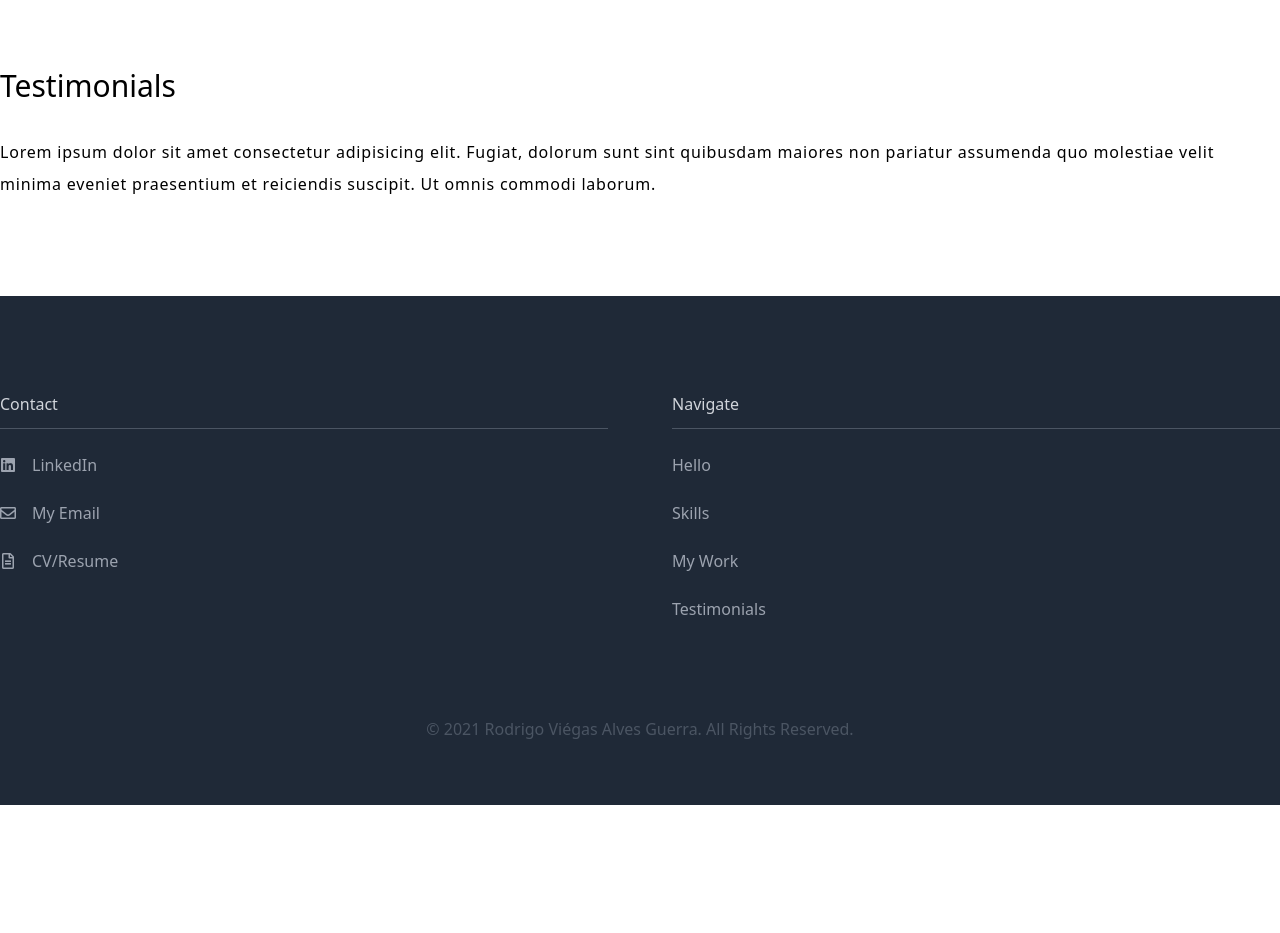
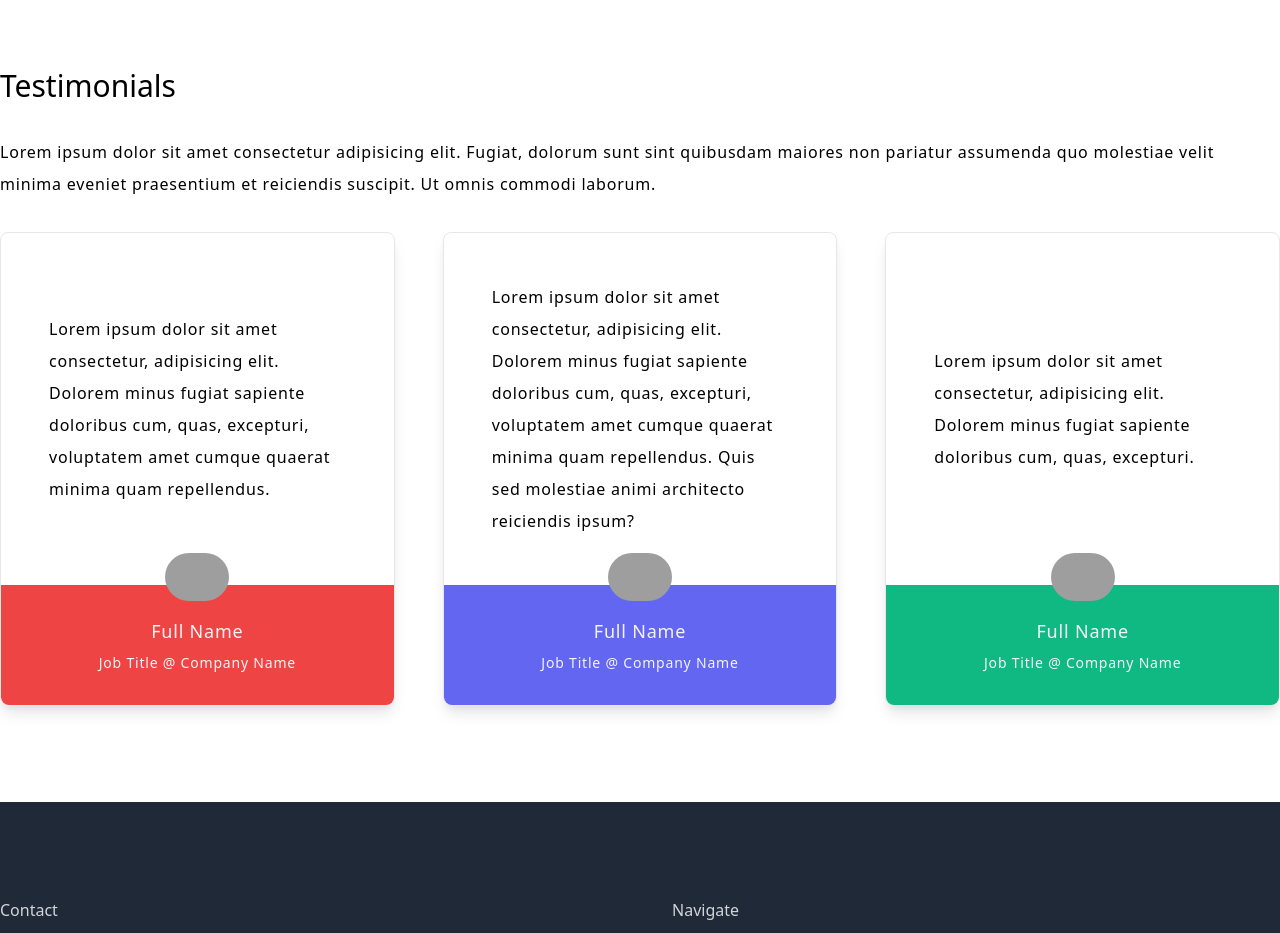
Before and after one commit to rvaguerra/my-website, a Vue app: page / in a window 1280 px wide. Shown: the part 1360-2293 px from the top of the page. Before the commit the page ends 2165 px from the top, so only its background shows below. Built offline with nearby package versions, Linux system fonts and the light colour scheme; grey boxes are pictures that could not be loaded.

Commit message:
Added a template for testimonials

```diff
--- a/src/components/Testimonials.vue
+++ b/src/components/Testimonials.vue
@@ -1,20 +1,91 @@
 <template>
   <section>
     <SectionContainer title="Testimonials">
-      Lorem ipsum dolor sit amet consectetur adipisicing elit. Fugiat, dolorum
-      sunt sint quibusdam maiores non pariatur assumenda quo molestiae velit
-      minima eveniet praesentium et reiciendis suscipit. Ut omnis commodi
-      laborum.
+      <SectionParagraph>
+        Lorem ipsum dolor sit amet consectetur adipisicing elit. Fugiat, dolorum
+        sunt sint quibusdam maiores non pariatur assumenda quo molestiae velit
+        minima eveniet praesentium et reiciendis suscipit. Ut omnis commodi
+        laborum.
+      </SectionParagraph>
+
+      <div class="flex items-stretch space-x-12">
+        <div
+          v-for="testimonial in testimonials"
+          :key="testimonial.name"
+          class="flex flex-1 flex-col justify-between border border-gray-200 shadow-lg rounded-lg"
+        >
+          <p class="flex flex-grow items-center p-12">
+            {{ testimonial.content }}
+          </p>
+
+          <div
+            class="p-8 rounded-b-lg text-center"
+            :class="`bg-${testimonial.color}`"
+          >
+            <img
+              class="-mt-16 mb-4 mx-auto rounded-full w-16"
+              src="https://media-exp1.licdn.com/dms/image/C4D03AQFBHMr-5FEASw/profile-displayphoto-shrink_400_400/0/1551119252073?e=1616025600&v=beta&t=wjhL5JPH8fUUG9-ISWjvze8ZfxVZdguKyW-7cEz9bjI"
+              alt="avatar"
+            />
+
+            <p class="mb-2 text-gray-100 text-lg font-medium">
+              {{ testimonial.name }}
+            </p>
+
+            <p class="text-gray-100 text-sm">
+              {{ testimonial.jobTitle }} @ {{ testimonial.company }}
+            </p>
+          </div>
+        </div>
+      </div>
     </SectionContainer>
   </section>
 </template>
 
 <script>
+import SectionParagraph from "./ui/Section/Paragraph";
 import SectionContainer from "./ui/Section/Container";
 
 export default {
   components: {
+    SectionParagraph,
     SectionContainer,
+  },
+
+  data() {
+    return {
+      testimonials: [
+        {
+          content:
+            "Lorem ipsum dolor sit amet consectetur, adipisicing elit. Dolorem minus fugiat sapiente doloribus cum, quas, excepturi, voluptatem amet cumque quaerat minima quam repellendus.",
+          avatar: "",
+          name: "Full Name",
+          jobTitle: "Job Title",
+          company: "Company Name",
+          color: "red-500",
+        },
+
+        {
+          content:
+            "Lorem ipsum dolor sit amet consectetur, adipisicing elit. Dolorem minus fugiat sapiente doloribus cum, quas, excepturi, voluptatem amet cumque quaerat minima quam repellendus. Quis sed molestiae animi architecto reiciendis ipsum?",
+          avatar: "",
+          name: "Full Name",
+          jobTitle: "Job Title",
+          company: "Company Name",
+          color: "indigo-500",
+        },
+
+        {
+          content:
+            "Lorem ipsum dolor sit amet consectetur, adipisicing elit. Dolorem minus fugiat sapiente doloribus cum, quas, excepturi.",
+          avatar: "",
+          name: "Full Name",
+          jobTitle: "Job Title",
+          company: "Company Name",
+          color: "green-500",
+        },
+      ],
+    };
   },
 };
 </script>
```
